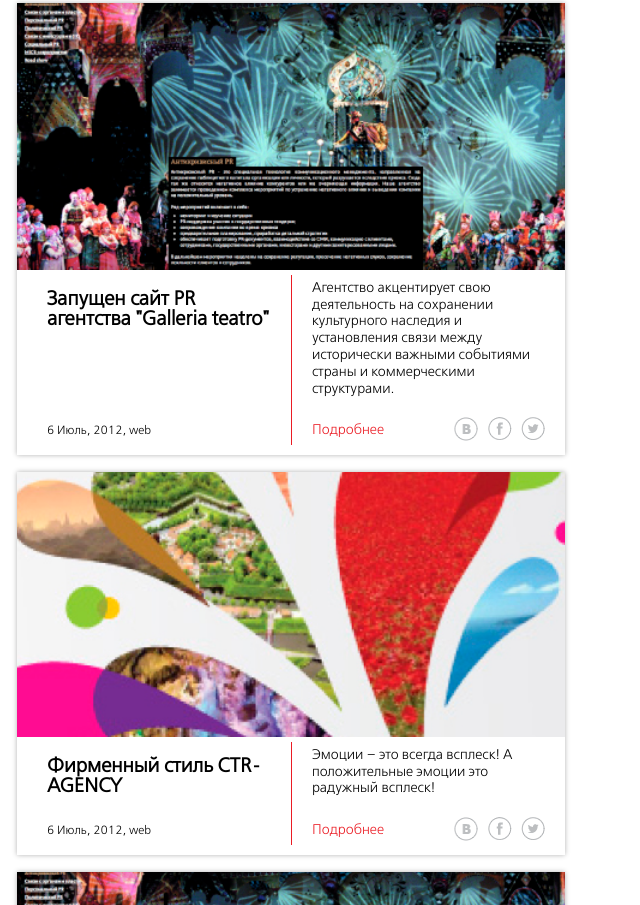
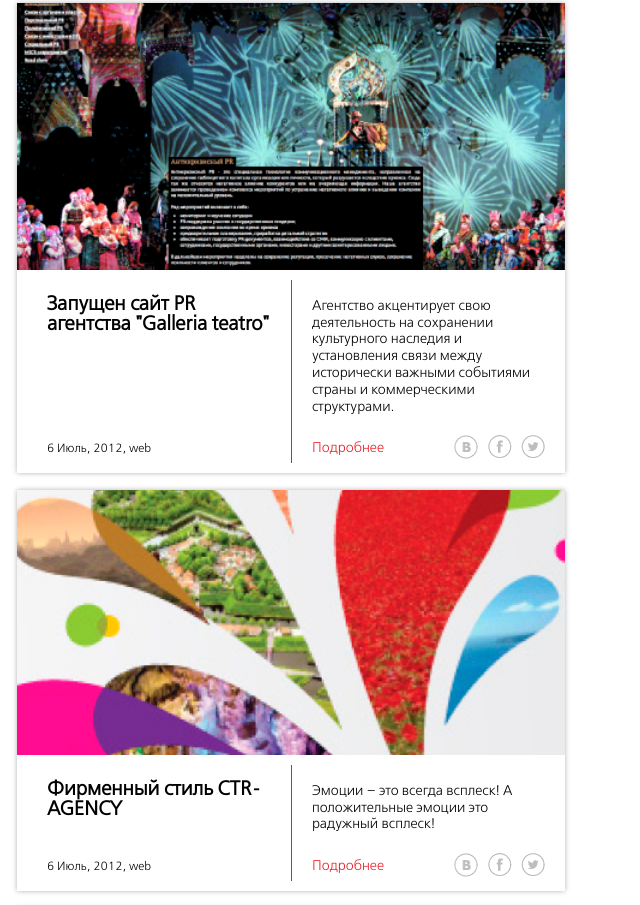
Before and after one commit to lynx1983/urbanexpo, a website: page index.html in a window 1280 px wide. Shown: the part 8597-9502 px from the top of the page, without its empty margins (0-640 px from the left). Drawn offline with Linux system fonts and the light colour scheme.

Commit message:
Fixed diver in portfolio item

```diff
--- a/css/style.css
+++ b/css/style.css
@@ -370,15 +370,20 @@
     width: 548px;
 }
 
+#portfolio div.item .content {
+    display: table;
+    width: 100%;
+    padding-top: 10px;
+}
+
 #portfolio div.item .content .heading {
     width: 50%;
-    float:left;
+    display: table-cell;
 }
 
 #portfolio div.item .content .teaser {
-    margin-left: 50%;
+    display: table-cell;
     border-left: 1px solid #EB1C24;
-    margin-top: 5px;
 }
 
 #service {
```
